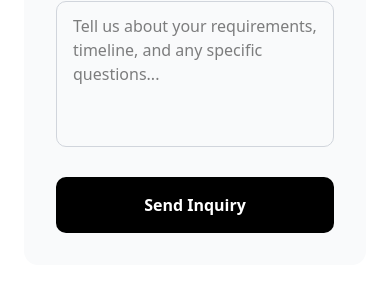
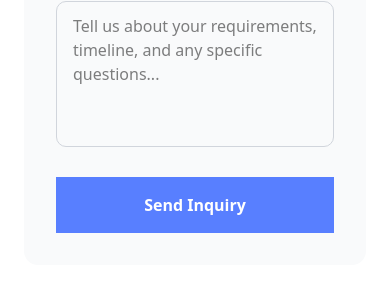
Before and after one commit to mugathmanmotorsdev/mugathmanmotors-update, a Next.js app: page /contact in a window 390 px wide. Shown: the part 1322-1605 px from the top of the page. Built offline with nearby package versions, Linux system fonts and the light colour scheme; no server answers.

Commit message:
adjust metric section and mobile header positions on mobile screen and change contact form button color

```diff
--- a/components/ContactSection.tsx
+++ b/components/ContactSection.tsx
@@ -115,7 +115,7 @@ export default function ContactSection() {
                     </div>
                     <button
                         type="submit"
-                        className="w-full md:w-auto px-8 py-4 bg-black text-white font-semibold rounded-lg hover:bg-gray-800 transition-colors focus:ring-2 focus:ring-black focus:ring-offset-2"
+                        className="w-full md:w-auto px-8 py-4 bg-[#587FFF] text-white font-semibold hover:bg-[#587FFF]/80 transition-colors focus:ring-2 focus:ring-black focus:ring-offset-2"
                     >
                         Send Inquiry
                     </button>
--- a/components/Header.tsx
+++ b/components/Header.tsx
@@ -221,7 +221,7 @@ export default function Header() {
       {isOpen && (
         <nav
           id="mobile-nav"
-          className="md:hidden fixed top-20 left-0 w-full h-screen bg-white border-t border-gray-100 shadow-lg z-40"
+          className="md:hidden fixed top-16 left-0 w-full h-screen bg-white border-t border-gray-100 shadow-lg z-40"
           aria-label="Mobile navigation"
         >
           <div className="flex flex-col p-4 gap-4">
--- a/components/Hero.tsx
+++ b/components/Hero.tsx
@@ -97,7 +97,7 @@ export default function Hero() {
         </div>
 
         {/* Stats */}
-        <div className="hero-stats absolute -bottom-20 md:-bottom-36 right-0 md:right-0 flex gap-6 md:gap-10 bg-white">
+        <div className="hero-stats absolute -bottom-24 md:-bottom-36 right-0 md:right-0 flex gap-6 md:gap-10 bg-white">
           <div className="stat-item text-center p-4" style={{ willChange: "transform, opacity" }}>
             <div className="text-3xl md:text-4xl font-bold text-black ">07+</div>
             <div className="text-sm text-black">Years of Expertise</div>
```
